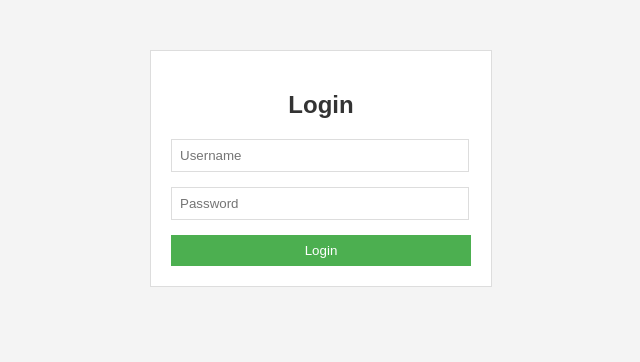
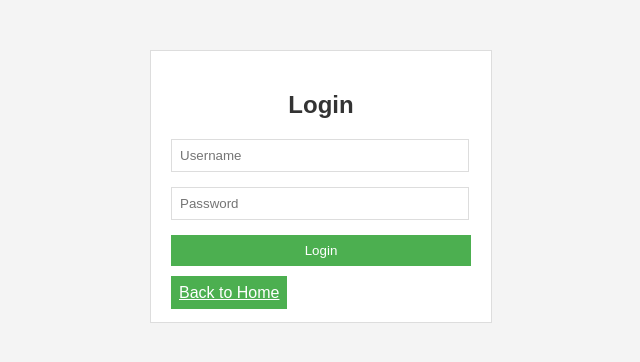
Before and after one commit to eid96/Cross-Site-Scripting, a Flask app: page /login in a window 1280 px wide. Shown: the top 362 px of the page, without its empty margins (319-959 px from the left). Run offline with Flask 3, Linux system fonts and the light colour scheme.

Commit message:
added back button

```diff
--- a/templates/login.html
+++ b/templates/login.html
@@ -42,6 +42,14 @@
         .login-box input[type="submit"]:hover {
             background: #45a049;
         }
+        .back-btn {
+            width: 100%;
+            padding: 8px;
+            background: #4caf50;
+            border: 0;
+            color: #fff;
+            cursor: pointer;
+        }
     </style>
 </head>
 
@@ -51,7 +59,9 @@
         <form action="/login" method="post">
             <input type="text" name="username" placeholder="Username" required><br>
             <input type="password" name="password" placeholder="Password" required><br>
-            <input type="submit" value="Login" href="/">
+            <input type="submit" value="Login" href="/"><br><br>
+            <a href="/" class="back-btn">Back to Home</a>
+
         </form>
     </div>
 </body>
```
